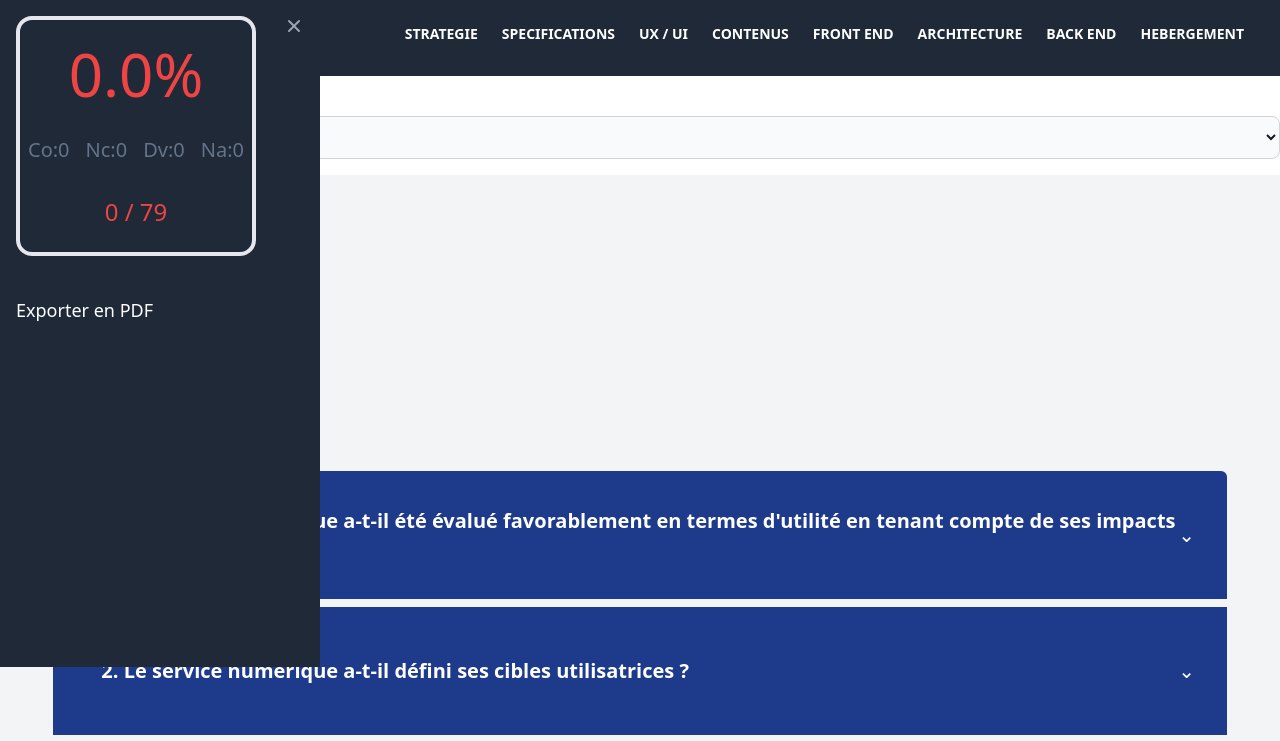
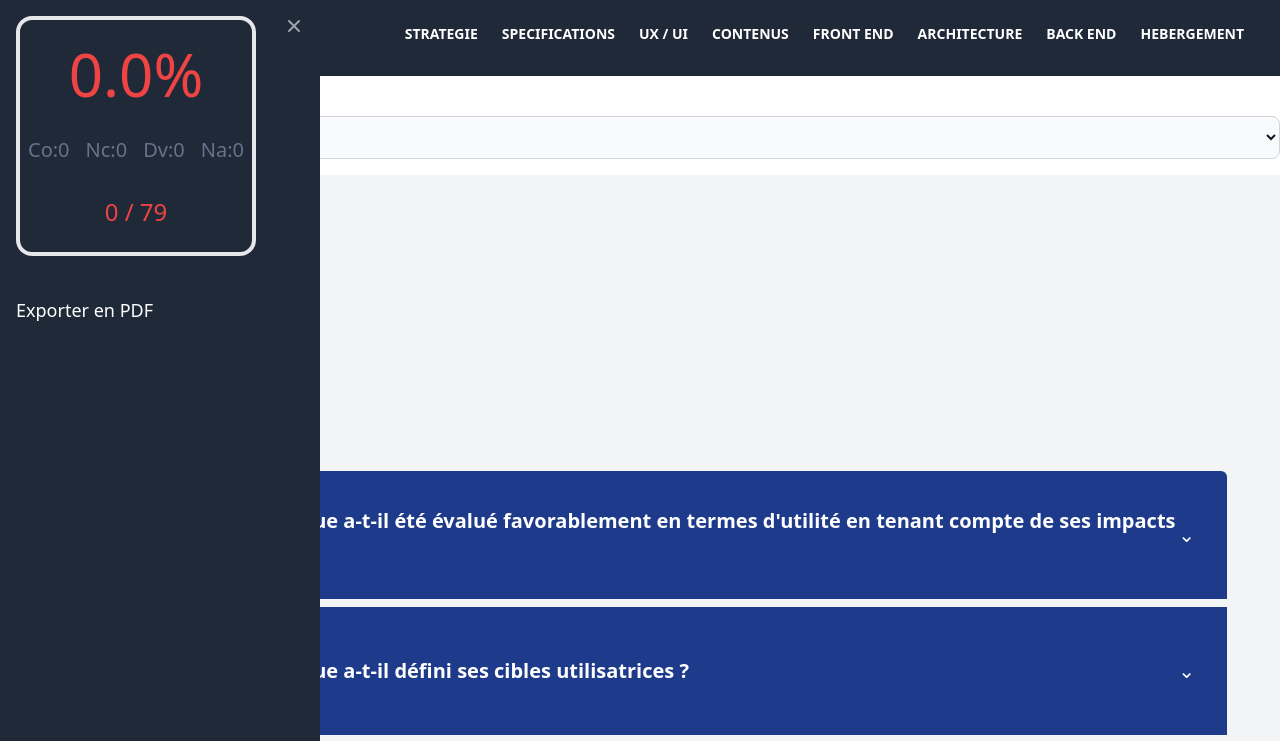
Before and after one commit to A-DONALD/Design4Green2023, a Next.js app: page / in a window 1280 px wide. Shown: the top 741 px of the page. Built offline with nearby package versions, Linux system fonts and the light colour scheme.

Commit message:
Modify Arial

```diff
--- a/src/components/Footer.tsx
+++ b/src/components/Footer.tsx
@@ -3,11 +3,11 @@ import Link from 'next/link'
 
 
 const Footer: NextComponentType = () => {
-	return <footer className="bg-gray-900 text-white">
-		<div className="flex items-center justify-center sm:px-12 px-4 bg-[#ffffff19] py-7">
-			<span>© 2022 BLACK 4 GREEN. All rights reserved.</span>
-		</div>
-	</footer>
+    return <footer className="bg-gray-900 text-white">
+        <div className="flex items-center justify-center sm:px-12 px-4 bg-[#ffffff19] py-7">
+            <span>© 2023 Design for green 30. All rights reserved.</span>
+        </div>
+    </footer>
 }
 
 export default Footer
--- a/src/components/Header.tsx
+++ b/src/components/Header.tsx
@@ -1,9 +1,9 @@
 import Link from 'next/link'
 import React from 'react'
 
-export default class Header extends React.Component<{updater: (status: boolean) => void}, { isOpen: boolean }> {
+export default class Header extends React.Component<{ updater: (status: boolean) => void }, { isOpen: boolean }> {
 
-	constructor(props: {updater: (status: boolean) => void}) {
+	constructor(props: { updater: (status: boolean) => void }) {
 		super(props)
 		this.state = {
 			isOpen: false
--- a/src/components/SideBar.tsx
+++ b/src/components/SideBar.tsx
@@ -41,14 +41,15 @@ export default class SideBar extends React.Component<PropsSideBar, StateSideBar>
 
     generatePDF = () => {
         PDFModel.generatePDF()
+        localStorage.clear();
     }
 
     render = () => {
         return <aside className="z-50" aria-label="Sidebar">
             {
                 this.props.isOpen && <>
-					<div id="drawer-example" className="overflow-x-hidden absolute z-40 h-5/6 p-4 overflow-y-auto w-80 bg-gray-800" tabIndex={-1} aria-labelledby="drawer-label">
-						<button aria-label='close-menu' onClick={() => this.props.updater(false)} type="button" data-drawer-dismiss="drawer-example" aria-controls="drawer-example" className="text-gray-400 bg-transparent rounded-lg text-sm p-1.5 absolute top-2.5 right-2.5 inline-flex items-center hover:bg-gray-600 hover:text-white" >
+                    <div id="drawer-example" className="fixed overflow-x-hidden z-40 h-full p-4 overflow-y-auto w-80 bg-gray-800" tabIndex={-1} aria-labelledby="drawer-label">
+                        <button aria-label='close-menu' onClick={() => this.props.updater(false)} type="button" data-drawer-dismiss="drawer-example" className="text-gray-400 bg-transparent rounded-lg text-sm p-1.5 absolute top-2.5 right-2.5 inline-flex items-center hover:bg-gray-600 hover:text-white" >
                             <svg aria-hidden="true" className="w-5 h-5" fill="currentColor" viewBox="0 0 20 20" xmlns="http://www.w3.org/2000/svg"><path fillRule="evenodd" d="M4.293 4.293a1 1 0 011.414 0L10 8.586l4.293-4.293a1 1 0 111.414 1.414L11.414 10l4.293 4.293a1 1 0 01-1.414 1.414L10 11.414l-4.293 4.293a1 1 0 01-1.414-1.414L8.586 10 4.293 5.707a1 1 0 010-1.414z" clipRule="evenodd"></path></svg>
                             <span className="sr-only">Close menu</span>
                         </button>
```
Also changed, not shown: src/components/Accordion.tsx (indentation only). Lines whose indentation alone changed are shown as unchanged.
